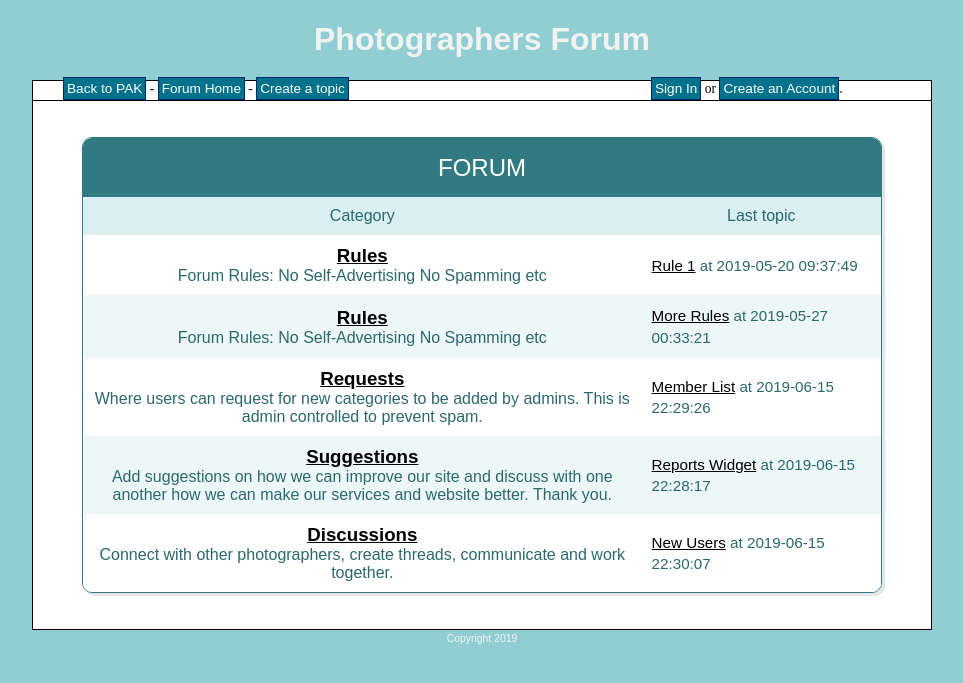
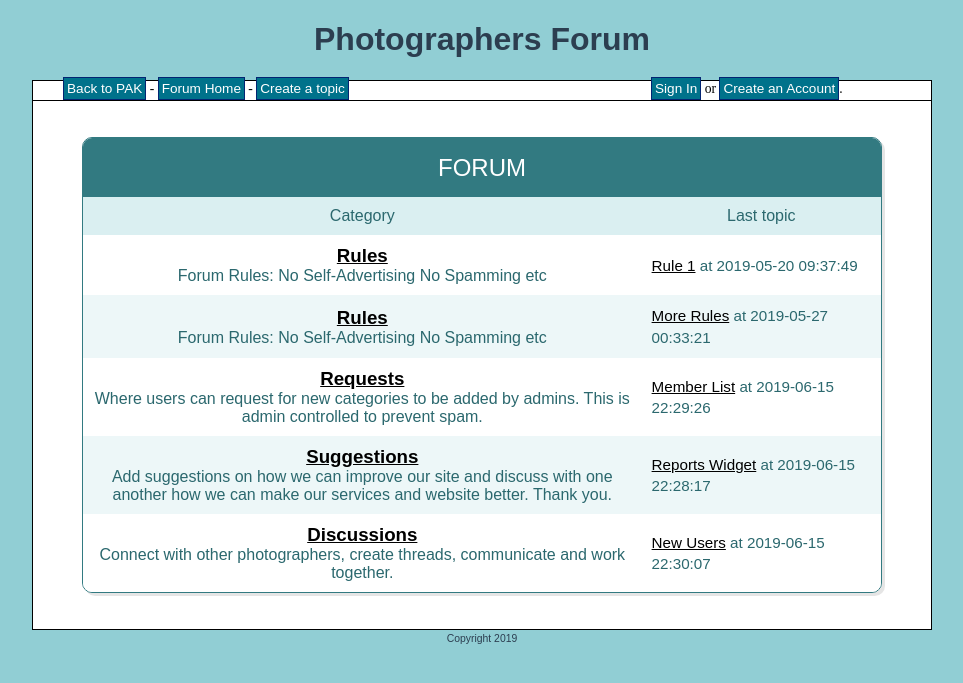
Before and after one commit to Sianwa/PAK, a PHP site: page /index.php in a window 1280 px wide. Shown: the top 683 px of the page, without its empty margins (158-1121 px from the left). Run offline with PHP 8.4, Linux system fonts and the light colour scheme; data comes from the database, SQL or seed files in the repository; some libraries are stand-ins or nearby versions.

Commit message:
Changed community forum to photographers forum
Also changed the h1 colour from white to dark blue (#2c3e50)

```diff
--- a/Projo/forum/forum.css
+++ b/Projo/forum/forum.css
@@ -75,7 +75,7 @@ td {
 /* Begin font styles */
 h1, #footer {
     font-family: Arial;
-    color: #F1F3F1;
+    color: #2c3e50;
 }
 
 h3 {margin: 0; padding: 0;}
--- a/Projo/landingPage.html
+++ b/Projo/landingPage.html
@@ -44,7 +44,7 @@
                  </a>
         <div class="dropdown-menu" aria-labelledby="navbarDropdownMenuLink">
           <a class="dropdown-item" href="Help.html">Help and Support</a>
-          <a class="dropdown-item" href="forum/index.php">Community Forum</a>
+          <a class="dropdown-item" href="forum/index.php">Photographers Forum</a>
         </div>
       </li>
 
```
